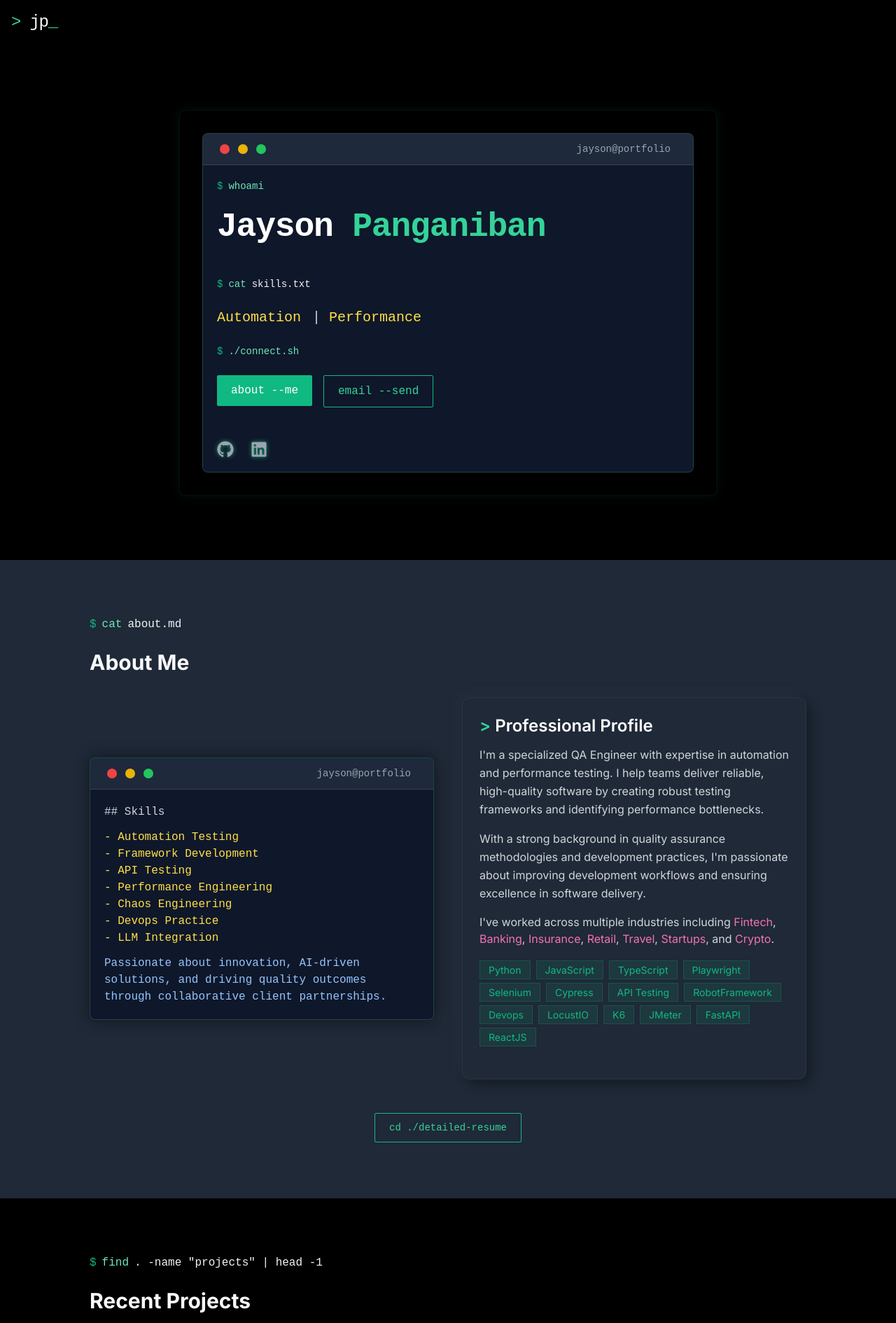
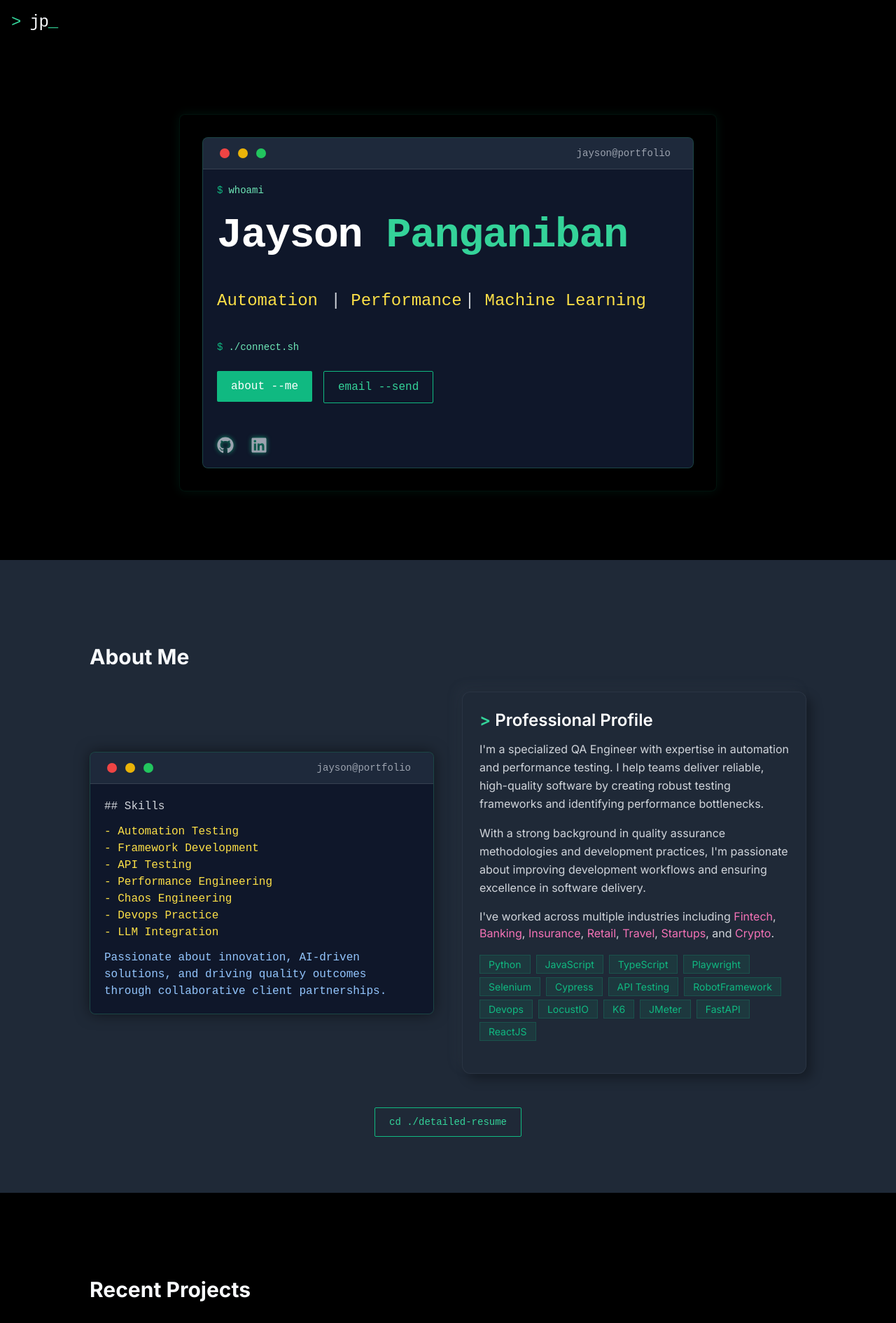
Before and after one commit to jayson-panganiban/portfolio, a Next.js app: page / in a window 1280 px wide. Shown: the top 1890 px of the page at 70% size. Built offline with nearby package versions, Linux system fonts and the light colour scheme.

Commit message:
Refactor section headers for improved spacing and consistency across components

```diff
--- a/src/components/sections/about/SkillsSection.tsx
+++ b/src/components/sections/about/SkillsSection.tsx
@@ -6,7 +6,7 @@ export const SkillsExpertiseSection: React.FC = () => {
     <section className='section-container bg-black' aria-label='Skills & Expertise'>
       <div className='container px-4 mx-auto'>
         <div className='max-w-5xl mx-auto'>
-          <SectionHeader title='Skills & Expertise' />
+          <SectionHeader title='Skills & Expertise' className='mb-10' />
           <div className='grid grid-cols-1 md:grid-cols-2 gap-6 md:gap-10'>
             {/* Technical Skills */}
             <div>
--- a/src/components/sections/about/WorKSection.tsx
+++ b/src/components/sections/about/WorKSection.tsx
@@ -7,7 +7,7 @@ export const ProfessionalBackgroundSection: React.FC = () => {
     <section className='section-container bg-slate-900' aria-label='Professional Background'>
       <div className='container px-4 mx-auto'>
         <div className='max-w-5xl mx-auto'>
-          <SectionHeader title='Professional Background' />
+          <SectionHeader title='Professional Background' className='mt-10' />
           {/* Work History Timeline */}
           <div className='space-y-6 sm:space-y-8 md:space-y-12 relative before:absolute before:inset-0 before:ml-5 before:-translate-x-1/2 before:h-full before:w-0.5 before:bg-emerald-400/30 ml-6 md:ml-8'>
             {resume.workHistory.map((job, index) => (
--- a/src/components/sections/home/AboutSection.tsx
+++ b/src/components/sections/home/AboutSection.tsx
@@ -1,4 +1,4 @@
-import { Button, SectionHeader, SkillTag, TerminalCommand, TerminalWindow } from '@/components/ui'
+import { Button, SectionHeader, SkillTag, TerminalWindow } from '@/components/ui'
 import React from 'react'
 
 const coreSkills = [
@@ -33,8 +33,7 @@ export const AboutSection: React.FC = () => {
     <section id='about' className='py-16 md:py-20 bg-gray-800' aria-labelledby='about-heading'>
       <div className='container px-4 mx-auto'>
         <div className='max-w-5xl mx-auto'>
-          <TerminalCommand command='cat' args='about.md' className='mb-4 md:mb-6' />
-          <SectionHeader title='About Me' />
+          <SectionHeader title='About Me' className='mt-10 ' />
           <div className='flex flex-col md:flex-row gap-6 md:gap-10 items-center'>
             <article className='w-full md:w-1/2'>
               <TerminalWindow>
--- a/src/components/sections/home/HeroSection.tsx
+++ b/src/components/sections/home/HeroSection.tsx
@@ -11,16 +11,15 @@ export const HeroSection: React.FC = () => {
         <div className='max-w-3xl mx-auto p-4 md:p-8 rounded-lg backdrop-blur-sm shadow-[0_0_15px_rgba(16,185,129,0.1),_0_0_30px_rgba(0,0,0,0.3)] backdrop-filter border border-emerald-500/10 bg-black/60 transition-all duration-500 hover:shadow-[0_0_20px_rgba(16,185,129,0.15),_0_0_40px_rgba(0,0,0,0.3)]'>
           <TerminalWindow className='border border-emerald-500/20'>
             <TerminalCommand command='whoami' className='mb-4 md:mb-6' />
-            <h1 className='text-2xl sm:text-3xl md:text-5xl font-bold tracking-tight mb-6 md:mb-12 relative transform transition-transform hover:scale-102 inline-block'>
+            <h1 className='text-3xl md:text-5xl lg:text-6xl font-bold tracking-tight mb-6 md:mb-12 relative transform transition-transform hover:scale-102 inline-block'>
               <span className='text-white'>Jayson</span>{' '}
               <span className='text-emerald-400 relative'>
                 Panganiban
                 <span className='absolute -bottom-1 left-0 w-0 h-0.5 bg-emerald-400 animate-expand-width'></span>
               </span>
             </h1>
-            <TerminalCommand command='cat' args='skills.txt' className='mb-4 md:mb-6' />
             <p
-              className='text-lg md:text-xl text-gray-300 mb-4 md:mb-6 leading-relaxed'
+              className='text-lg md:text-xl lg:text-2xl text-gray-300 mb-8 md:mb-10 leading-relaxed'
               aria-label='Core skills'
             >
               <span className='text-yellow-300'>Automation</span>{' '}
@@ -28,6 +27,10 @@ export const HeroSection: React.FC = () => {
                 |
               </span>{' '}
               <span className='text-yellow-300'>Performance</span>
+              <span className='ml-1 animate-pulse text-gray-300' aria-hidden='true'>
+                |
+              </span>{' '}
+              <span className='text-yellow-300 '>Machine Learning</span>
             </p>
             <TerminalCommand command='./connect.sh' className='mb-4 md:mb-6' />
             <nav aria-label='Primary navigation'>
--- a/src/components/sections/home/ProjectsSection.tsx
+++ b/src/components/sections/home/ProjectsSection.tsx
@@ -3,7 +3,6 @@ import {
   ProjectCodeDisplay,
   ProjectWindow,
   SectionHeader,
-  TerminalCommand,
   TerminalWindow,
 } from '@/components/ui'
 import { projects } from '@/data/projects'
@@ -16,15 +15,10 @@ export const RecentProjectsSection: React.FC = () => {
     <section className='section-container bg-black' aria-labelledby='projects-heading'>
       <div className='container px-4 mx-auto'>
         <div className='max-w-5xl mx-auto'>
-          <TerminalCommand
-            command='find '
-            args='. -name "projects" | head -1'
-            className='mb-4 md:mb-6'
-          />
-          <SectionHeader title='Recent Projects' className='mb-8 md:mb-12' />
+          <SectionHeader title='Recent Projects' className='mt-10' />
           <ul
             className='space-y-16 md:space-y-24 mb-12 md:mb-16 list-none pl-0'
-            aria-label='Featured Projects'
+            aria-label='Recent Projects'
           >
             <li className='flex flex-col md:flex-row-reverse gap-10 items-center'>
               <TerminalWindow>
--- a/src/components/sections/projects/FeaturedProjectsSection.tsx
+++ b/src/components/sections/projects/FeaturedProjectsSection.tsx
@@ -1,10 +1,4 @@
-import {
-  ProjectCodeDisplay,
-  ProjectWindow,
-  SectionHeader,
-  TerminalCommand,
-  TerminalWindow,
-} from '@/components/ui'
+import { ProjectCodeDisplay, ProjectWindow, SectionHeader, TerminalWindow } from '@/components/ui'
 import { projects } from '@/data/projects'
 
 export const FeaturedProjectsSection: React.FC = () => {
@@ -27,16 +21,7 @@ export const FeaturedProjectsSection: React.FC = () => {
         >
           <div className='container px-4 mx-auto'>
             <div className='max-w-5xl mx-auto'>
-              {index === 0 && (
-                <>
-                  <TerminalCommand
-                    command='cat'
-                    args='featured-projects.json'
-                    className='mb-4 md:mb-6'
-                  />
-                  <SectionHeader title='Featured Projects' />
-                </>
-              )}
+              {index === 0 && <SectionHeader title='Featured Projects' className='mb-10' />}
               <div
                 className={`flex flex-col ${
                   index % 2 === 0 ? 'md:flex-row' : 'md:flex-row-reverse'
--- a/src/components/sections/projects/OtherProjectsSection.tsx
+++ b/src/components/sections/projects/OtherProjectsSection.tsx
@@ -1,6 +1,6 @@
-import { ProjectCard, SectionHeader, TerminalCommand } from '@/components/ui'
+import { ProjectCard, TerminalCommand } from '@/components/ui'
+import { SectionHeader } from '@/components/ui/SectionHeader'
 import { projects } from '@/data/projects'
-
 export const OtherProjectsSection: React.FC = () => {
   const otherProjects = projects.filter(project => !project.featured)
 
@@ -11,9 +11,9 @@ export const OtherProjectsSection: React.FC = () => {
           <TerminalCommand
             command='find'
             args='. -name "other-projects" -type d'
-            className='mb-4 md:mb-6'
+            className='mb-10 '
           />
-          <SectionHeader title='Other Projects' />
+          <SectionHeader title='Other Projects' className='mb-10' />
           <div className='grid grid-cols-1 md:grid-cols-2 lg:grid-cols-3 gap-8 max-w-6xl mx-auto'>
             {otherProjects.map(project => (
               <ProjectCard key={project.id} project={project} />
--- a/src/components/ui/Navigation.tsx
+++ b/src/components/ui/Navigation.tsx
@@ -1,6 +1,5 @@
 import React from 'react'
 import { Button } from './Button'
-import TerminalCommand from './TerminalCommand'
 
 interface NavigationProps {
   className?: string
@@ -11,9 +10,6 @@ export const Navigation: React.FC<NavigationProps> = ({ className = '' }) => {
     <nav className={`py-12 bg-black ${className}`} aria-label='Site Navigation'>
       <div className='container px-4 mx-auto text-center'>
         <div className='max-w-3xl mx-auto'>
-          <div className='p-3 sm:p-4 bg-black rounded-lg borderborder-gray-700 shadow-[0_0_3px_rgba(16,185,129,0.8)] font-mono text-xs sm:text-sm mb-5 sm:mb-6 inline-block mx-auto'>
-            <TerminalCommand command='cd ~/' args='&& ls -la' />
-          </div>
           <ul className='flex flex-wrap justify-center gap-3 sm:gap-4 list-none p-0'>
             <li>
               <Button href='/' variant='outline'>
--- a/src/components/ui/SectionHeader.tsx
+++ b/src/components/ui/SectionHeader.tsx
@@ -22,14 +22,12 @@ export const SectionHeader: React.FC<SectionHeaderProps> = ({
   return (
     <div className={`mb-8 ${centered ? 'text-center' : ''} ${className}`}>
       <h2
-        className={`text-3xl font-bold mb-2 ${withAccent ? 'h2-gradient' : ''} ${headingClassName}`}
+        className={`text-3xl font-bold mb-4 ${withAccent ? 'h2-gradient' : ''} ${headingClassName}`}
       >
         {title}
       </h2>
       {description && (
-        <p
-          className={`text-sm md:text-base text-slate-700 dark:text-slate-300 ${descriptionClassName}`}
-        >
+        <p className={`text-sm md:text-base text-gray-100 ${descriptionClassName}`}>
           {description}
         </p>
       )}
```
